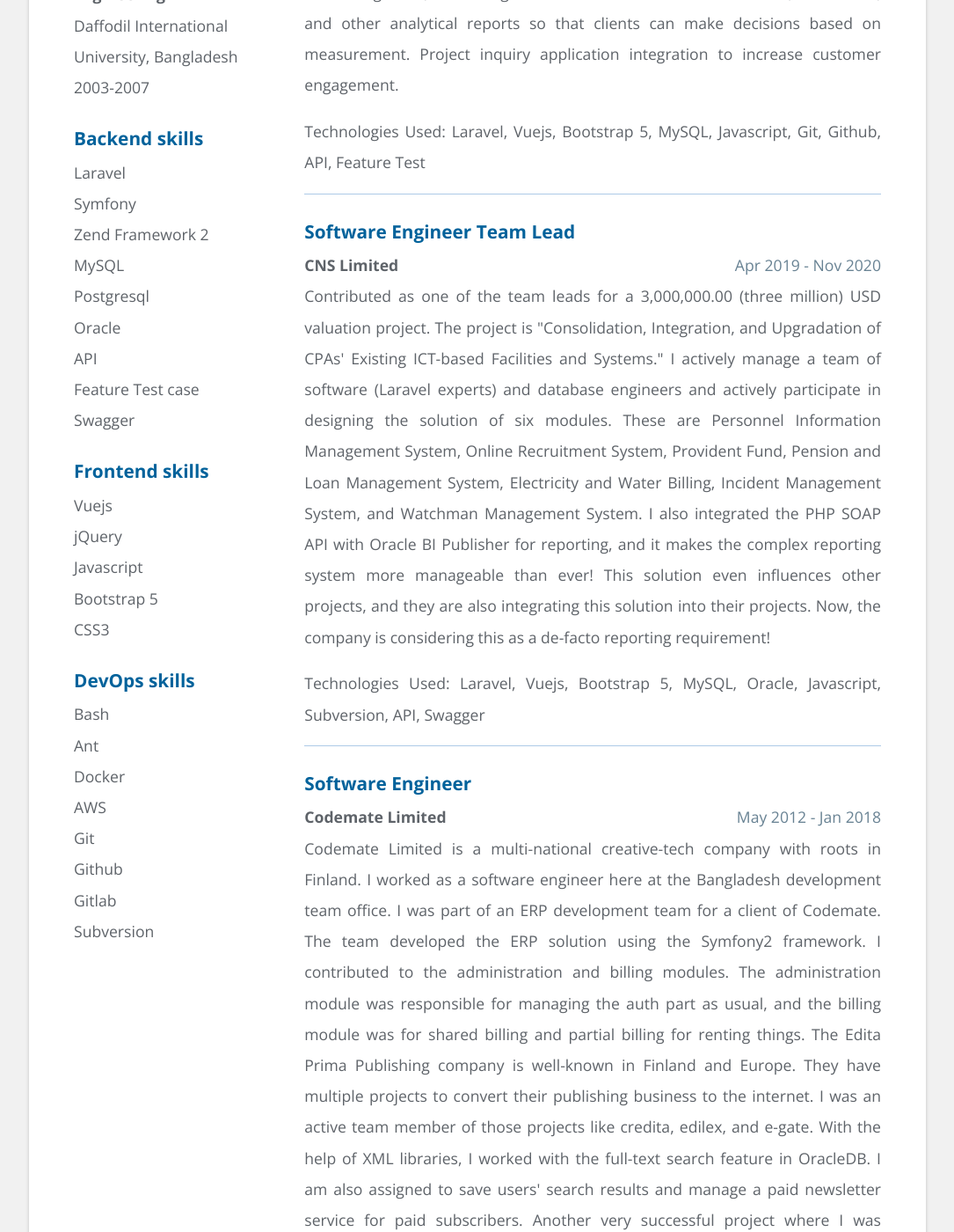
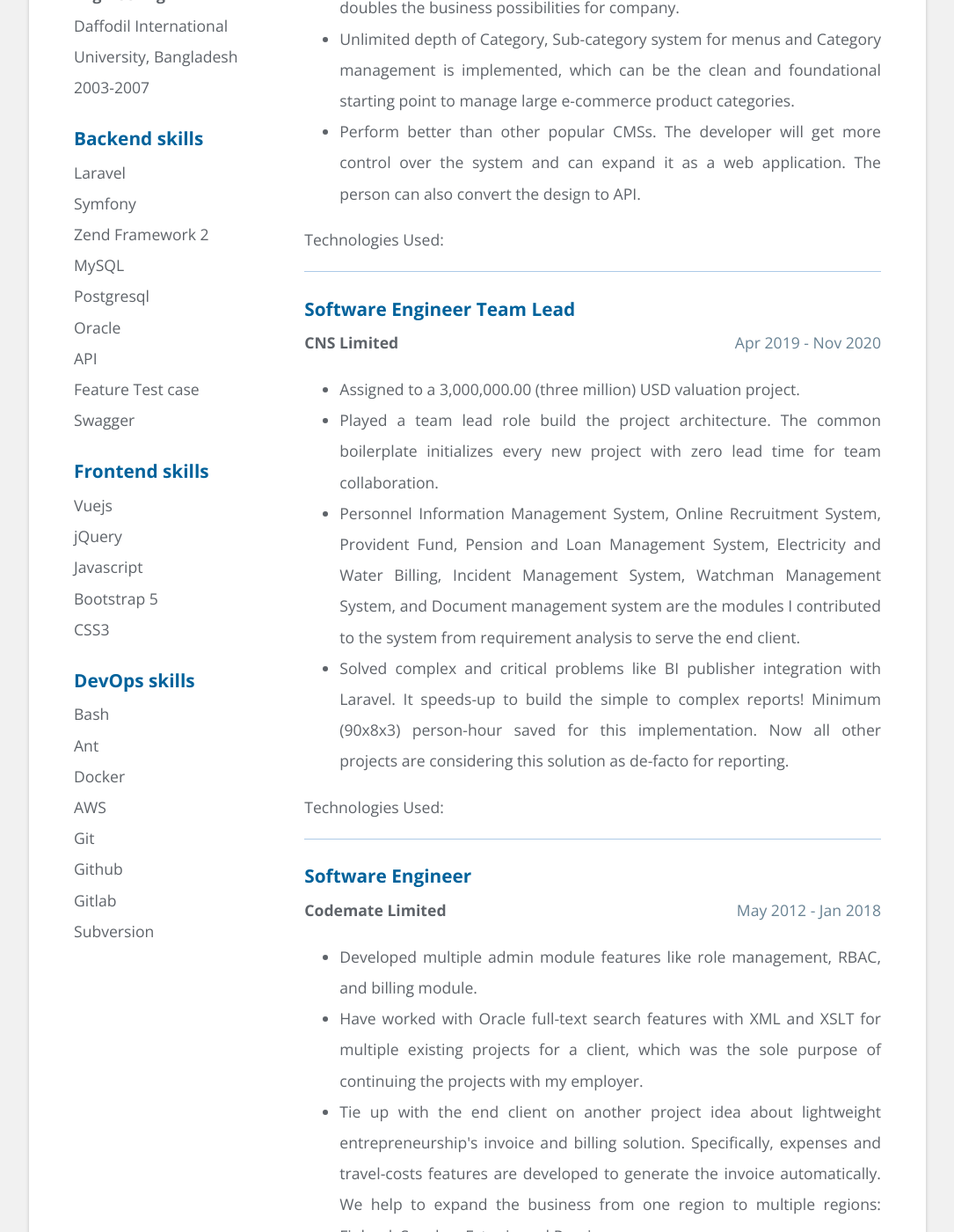
Before and after one commit to codeperl/resume, a Jekyll site: the page built from index.html, in a window 1280 px wide and 1400 px high, scrolled down 690 px. Shown: the whole window at 88% size, without its empty margins (97-1182 px from the left). Built offline with Jekyll 4.4.1, drawn with Linux system fonts in a browser that asks for light colours; some of the changed text lies outside the part shown.

```diff
--- a/_data/data.yml
+++ b/_data/data.yml
@@ -86,30 +86,31 @@ experience:
   - role: Freelance Software Engineer
     time: Dec 2020-Present
     company: Data Driven Website
-    details: |
-      I created a CMS based on the Laravel framework to serve standard CMS features and a performant and scalable solution for corporate branding. Batteries included: database-driven SEO tools based on schema.org. Endless depth for categories, sub-categories, and menus with submenus. Asset management system integration for CMS. Based on the measurement of business growth, GTM integration measures audience attachment, conversion, and other analytical reports so that clients can make decisions based on measurement. Project inquiry application integration to increase customer engagement.
-    technologies_used: |
-      Laravel, Vuejs, Bootstrap 5, MySQL, Javascript, Git, Github, API, Feature Test
+    points:
+      - Built Laravel and Vuejs-based CMS products to serve corporations to re-brand corporate services. Person can manage the content quickly comparing to other popular CMSs.
+      - Implemented a Laravel-based, data-driven, loosely coupled SEO tools infrastructure and integrated it to make the website SEO friendly. It doubles the business possibilities for company.
+      - Unlimited depth of Category, Sub-category system for menus and Category management is implemented, which can be the clean and foundational starting point to manage large e-commerce product categories.
+      - Perform better than other popular CMSs. The developer will get more control over the system and can expand it as a web application. The person can also convert the design to API.
 
   - role: Software Engineer Team Lead
     time: Apr 2019 - Nov 2020
     company: CNS Limited
-    details: |
-      Contributed as one of the team leads for a 3,000,000.00 (three million) USD valuation project. The project is "Consolidation, Integration, and Upgradation of CPAs' Existing ICT-based Facilities and Systems." I actively manage a team of software (Laravel experts) and database engineers and actively participate in designing the solution of six modules. These are Personnel Information Management System, Online Recruitment System, Provident Fund, Pension and Loan Management System, Electricity and Water Billing, Incident Management System, and Watchman Management System. I also integrated the PHP SOAP API with Oracle BI Publisher for reporting, and it makes the complex reporting system more manageable than ever! This solution even influences other projects, and they are also integrating this solution into their projects. Now, the company is considering this as a de-facto reporting requirement!
-    technologies_used: |
-      Laravel, Vuejs, Bootstrap 5, MySQL, Oracle, Javascript, Subversion, API, Swagger
+    points:
+      - Assigned to a 3,000,000.00 (three million) USD valuation project.
+      - Played a team lead role build the project architecture. The common boilerplate initializes every new project with zero lead time for team collaboration.
+      - Personnel Information Management System, Online Recruitment System, Provident Fund, Pension and Loan Management System, Electricity and Water Billing, Incident Management System, Watchman Management System, and Document management system are the modules I contributed to the system from requirement analysis to serve the end client.
+      - Solved complex and critical problems like BI publisher integration with Laravel. It speeds-up to build the simple to complex reports! Minimum (90x8x3) person-hour saved for this implementation. Now all other projects are considering this solution as de-facto for reporting.
 
   - role: Software Engineer
     time: May 2012 - Jan 2018
     company: Codemate Limited
-    details: |
-      Codemate Limited is a multi-national creative-tech company with roots in Finland. I worked as a software engineer here at the Bangladesh development team office.
-      I was part of an ERP development team for a client of Codemate. The team developed the ERP solution using the Symfony2 framework. I contributed to the administration and billing modules. The administration module was responsible for managing the auth part as usual, and the billing module was for shared billing and partial billing for renting things.
-      The Edita Prima Publishing company is well-known in Finland and Europe. They have multiple projects to convert their publishing business to the internet. I was an active team member of those projects like credita, edilex, and e-gate. With the help of XML libraries, I worked with the full-text search feature in OracleDB. I am also assigned to save users' search results and manage a paid newsletter service for paid subscribers.
-      Another very successful project where I was involved is Ukko.fi. They provide a tax calculation service for lightweight entrepreneurs in Finland. They can be individual freelancers or small companies. Whenever they generate expense or travel cost invoices for work, the application calculates the tax according to the country's law and based on the document the user submits. The idea was excellent and effective for the business. But the company seriously struggles to survive because of its lousy web application. We go through the system and suggest what we will do for their improvement based on priority. The result of the project is that they are expanding their business in multiple countries, like Sweden, Russia, and Ethiopia!
-    technologies_used: |
-      Symfony >=2, Zend Framework 1.8, Zend Framework 2, jQuery, Javascript, Zurb Foundation, Bootstrap, MySQL, ORACLE, Subversion, Git, Github, Bitbucket, Robot framework for test,
-      Ant, Jenkins
+    points:
+      - Developed multiple admin module features like role management, RBAC, and billing module.
+      - Have worked with Oracle full-text search features with XML and XSLT for multiple existing projects for a client, which was the sole purpose of continuing the projects with my employer.
+      - "Tie up with the end client on another project idea about lightweight entrepreneurship's invoice and billing solution. Specifically, expenses and travel-costs features are developed to generate the invoice automatically. We help to expand the business from one region to multiple regions: Finland, Sweden, Estonia and Russia."
+      - Custom solution for CSS and js compilation and minification has been integrated, and it saved man/day of brute-force human activity for every production deployment.
+      - Actively did code refactoring and code review for multiple projects. I have also discussed with clients requirement analysis and solution design.
+      - Developed paid subscription-based newsletter solution for different types of customers.
 
 #publications:
 #  - title: Random title of paper. An interesting one.
@@ -125,71 +126,45 @@ experience:
 projects:
   - title: Data Driven Website - Excellence comes from care
     link: https://www.datadrivenwebsite.com
-    tools: |
-      Laravel 8, Vuejs 2, Bootstrap 5, MySQL, Feature test-case, Opensource solutions, jQuery Datatable for vuejs,
-      Layered architecture, Thin Controller, Thin Model, php 8, javascript, git, github.
     features: |
       Project Qnquiry app mgmt., Asset Library mgmt., Unlimited depth Category mgmt.(drag&drop),
       Unlimited depth Menu Item mgmt.(drag&drop), Post mgmt., GTM mgmt., Sitemap generator.
-    benefits: |
-      A custom Laravel-based CMS with scalability in mind. So, it may manage content efficiently and perform on shared and dedicated hosting servers.
 
   - title: Era Infotech Bd Limited - end to end IT Solution Provider
     link: https://www.erainfotechbd.com
-    tools: |
-      Laravel 8, Vuejs 2, Bootstrap 5, MySQL, Feature test-case, Opensource solutions, jQuery Datatable for vuejs,
-      Layered architecture, Thin Controller, Thin Model, php 7.4, ECMAScript 2015, git, github.
     features: |
       Front-page mgmt., Cache mgmt., Page mgmt., Event mgmt., Asset Library mgmt., N-depth of Menu Item mgmt.
-    benefits: |
-      Customer requirements were to brand their service with a custom-built CMS with performant, scaling features with precise requirements. It should have a very easy-to-use admin panel. Currently, they are happy with it and are asking for some more paid features.
 
   - title: Ukko.fi - Tax solution for lightweight Entreprenureship
     link: https://extra.ukko.fi
-    tools: |
-      Zend Framework 2, Symfony components, Doctrine 2.3 components, MySQL, php, Feature test with robot
-      framework, jenkins and ant, jQuery, javascript, Bootstrap 4, Server-side pipeline solution with jQuery datatable, Code
-      refactoring, Solution design, Thin Model, php 7, git, github, jira, Agile, SCRUM.
     features: |
       Expence form re-write, Travel cost form, tax chart generation, pull tax according to tax chart,
       Fetch Expense and Travel cost information from documents using OCR service, Admin module bug fixes.
-    benefits: |
-      The existing project was running in survival mode, and business was almost dying! However, after two years of development with us, it has expanded its business into 2-3 more countries and positions itself as a valuable client solution!
 
   - title: Edilex(Project of Edita Prima) - Finland's leading legal information service for professionals
     link: https://www.edilex.fi
-    tools: |
-      Zend Framework, Symfony components, Doctring 2.3 components, Oracle, php, jenkins and ant, jQuery,
-      javascript, Bootstrap 4, Clean code, Team work, Solution design, git, github, jira, Agile, SCRUM.
     features: |
       Custom subscription based registration and paid newsletter service, full text search feature in Oracle
       RDBMS.
-    benefits: |
-      This law-based subscription and newsletter selling system are more profitable than before.
 
   - title: Credita(Project of Edita Prima) - Public Procurement Solution for EU
     link: https://www.credita.fi
-    tools: |
-      XML, XSLT, Zend Framework, Symfony components, Doctring 2.3 components, Oracle, php, jenkins and ant,
-      jQuery, javascript, Bootstrap 4, Clean code, Team work, Solution design, git, github, jira, Agile, SCRUM.
     features: |
-      Custom annotation feature integration based on Doctrine annotation classes; used for Dependency injection,
-      Favorite procurement notice, Saved search, Manage different types of xml document in database.
-    benefits: |
-      Another profit-making project from Edita Prima for EU procurement-based work.
+      Custom annotation feature integration based on Doctrine annotation classes; used for Dependency
+      injection, Favorite procurement notice, Saved search, Manage different types of xml document in database.
 
 why:
   detail: "Last but not the list, I am a professional with:"
   points:
     - Focused on business needs
-    - Detail oriented
     - Solution design
     - Clean code
     - Code refactoring
+    - Code optimization
     - Prototype and POC
     - Minimum Viable Product
+    - Scalable, long-term product
     - Keen to learn new tech stack
-    - Team player
 
 # Volunteering
 #volunteering:
--- a/_includes/career-profile.html
+++ b/_includes/career-profile.html
@@ -1,7 +1,6 @@
 {% assign profile = site.data.data.profile %}
 {% if profile %}
 <section class="career-profile">
-    <!--<h2 class="title">Career Profile</h2>-->
     <div class="details">{{profile}}</div>
 </section>
 {% endif %}
--- a/_includes/experience.html
+++ b/_includes/experience.html
@@ -11,10 +11,17 @@
                 {{exp.company}}
                 <span class="time">{{exp.time}}</span>
             </div>
-            <div class="details">{{exp.details}}</div>
+            <div class="details">
+                {% if exp.points %}
+                <ul>
+                    {% for point in exp.points %}
+                        <li class="idiom">{{ point }}</li>
+                    {% endfor %}
+                </ul>
+                {% endif %}
+            </div>
             <p class="technologies">Technologies Used: {{exp.technologies_used}}</p>
         </div>
-
     {% endfor %}
 </section>
 {% endif %}
--- a/_includes/projects.html
+++ b/_includes/projects.html
@@ -10,13 +10,7 @@
                 </a>
             </span>
             <div class="details">
-                <span class="tools">Tools:</span> {{p.tools}}
-            </div>
-            <div class="details">
                 <span class="features">Features Developed:</span> {{p.features}}
-            </div>
-            <div class="details">
-                <span class="benefits">Benefits:</span> {{p.benefits}}
             </div>
         </div>
     {% endfor %}
```
Also changed, not shown: preview.png, preview1.png (added), 1 other file.
